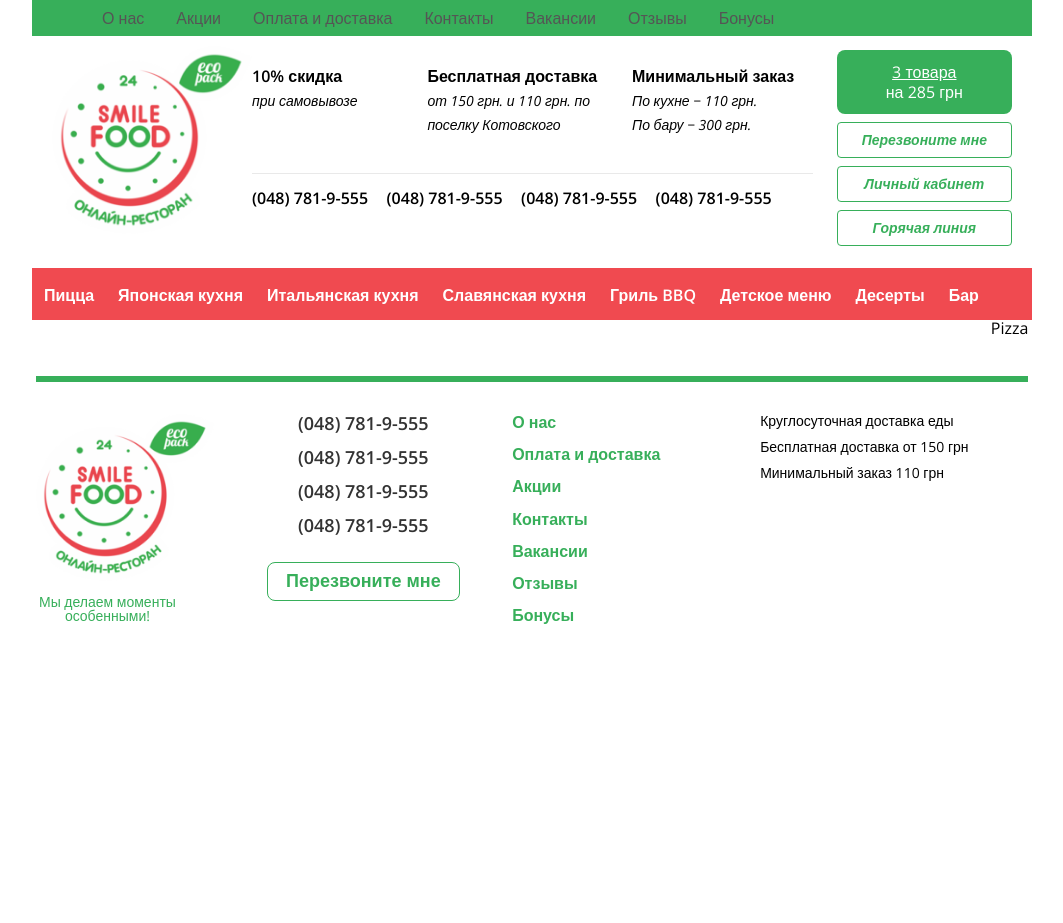
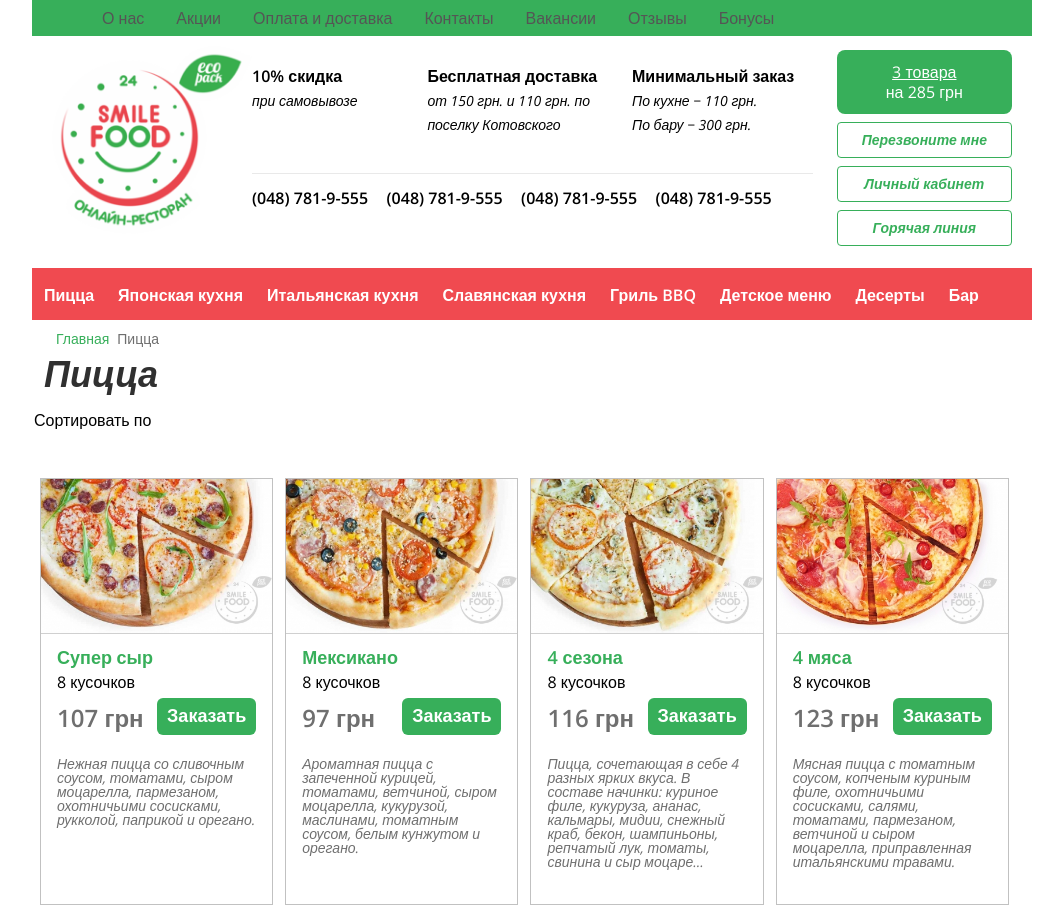
Before and after one commit to Alex-Schweiz/food-delivery-react, a React app: page /menu/pizza in a window 1280 px wide. Shown: the top 923 px of the page, without its empty margins (108-1171 px from the left). Before the commit the page ends 800 px from the top, so only its background shows below. Built offline with nearby package versions, Linux system fonts and the light colour scheme.

Commit message:
Added some components to menu page

```diff
--- a/src/components/ChiefRecommends/Recommendation/RecommendationTab/RecommendationTab.css
+++ b/src/components/ChiefRecommends/Recommendation/RecommendationTab/RecommendationTab.css
@@ -1,6 +1,3 @@
-.RecommendationTab {
-}
-
 .Tab {
     overflow: hidden;
     border: 1px solid #ccc;
@@ -24,7 +21,3 @@
     background-color: #37af5a;
     color: #fff;
 }
-
-.TabLink {
-
-}
--- a/src/components/ChiefRecommends/Recommendation/RecommendationTab/RecommendationTab.js
+++ b/src/components/ChiefRecommends/Recommendation/RecommendationTab/RecommendationTab.js
@@ -9,7 +9,7 @@ const recommendationTab = (props) => (
         <button
           key={category.id}
           onClick={() => props.selectedCategory(category.id)}
-          className={classes.TabLink}>{category.title}</button>
+          >{category.title}</button>
       ))}
     </div>
   </div>
--- a/src/components/DishCard/DishCard.css
+++ b/src/components/DishCard/DishCard.css
@@ -3,6 +3,8 @@
     border: 1px solid rgba(100,100,100,0.4);
     min-height: 425px;
     transition: .4s;
+    margin-bottom: 20px;
+    margin-right: 12px;
 }
 
 .DishCard:hover {
--- /dev/null
+++ b/src/components/MenuPage/MenuPage.css
@@ -0,0 +1,21 @@
+.MenuPage h1 {
+    color: #303030;
+    font-style: italic;
+    font-size: 36px;
+    font-weight: 600;
+    padding-left: 12px;
+}
+
+.MenuSortablePanel {
+    height: 42px;
+    margin: 20px 2px;
+    background-color: #fff;
+}
+
+.DishesContainer {
+    margin: 24px 8px;
+    display: flex;
+    justify-content: flex-start;
+    flex-wrap: wrap;
+    align-items: flex-start;
+}
--- a/src/components/MenuPage/MenuPage.js
+++ b/src/components/MenuPage/MenuPage.js
@@ -1,9 +1,76 @@
-import React from 'react';
+import React, {Component} from 'react';
 
-const menuPage = () => (
-  <div>
-    <h2>Pizza</h2>
-  </div>
-);
+import classes from './MenuPage.css';
+import Breadcrumbs from '../UI/Breadcrumbs/Breadcrumbs';
+import DishCard from '../DishCard/DishCard';
+
+class menuPage extends Component {
+  state = {
+    menuDishes: [
+      {
+        title: "Супер сыр",
+        img: "/img/menu/pizza/super-cheese.jpg",
+        numberOfPieces: 8,
+        price: 107,
+        description: "Нежная пицца со сливочным соусом, томатами, сыром моцарелла, пармезаном, охотничьими сосисками, рукколой, паприкой и орегано."
+      }, {
+        title: "Мексикано",
+        img: "/img/menu/pizza/mexicano.jpg",
+        numberOfPieces: 8,
+        price: 97,
+        description: "Ароматная пицца с запеченной курицей, томатами, ветчиной, сыром моцарелла, кукурузой, маслинами, томатным соусом, белым кунжутом и орегано."
+      }, {
+        title: "4 сезона",
+        img: "/img/menu/pizza/four-seasons.jpg",
+        numberOfPieces: 8,
+        price: 116,
+        description: "Пицца, сочетающая в себе 4 разных ярких вкуса. В составе начинки: куриное филе, кукуруза, ананас, кальмары, мидии, снежный краб, бекон, шампиньоны, репчатый лук, томаты, свинина и сыр моцаре..."
+      }, {
+        title: "4 мяса",
+        img: "/img/menu/pizza/four-meats.jpg",
+        numberOfPieces: 8,
+        price: 123,
+        description: "Мясная пицца с томатным соусом, копченым куриным филе, охотничьими сосисками, салями, томатами, пармезаном, ветчиной и сыром моцарелла, приправленная итальянскими травами."
+      }, {
+        title: "4 мяса",
+        img: "/img/menu/pizza/four-meats.jpg",
+        numberOfPieces: 8,
+        price: 123,
+        description: "Мясная пицца с томатным соусом, копченым куриным филе, охотничьими сосисками, салями, томатами, пармезаном, ветчиной и сыром моцарелла, приправленная итальянскими травами."
+      }, {
+        title: "4 мяса",
+        img: "/img/menu/pizza/four-meats.jpg",
+        numberOfPieces: 8,
+        price: 123,
+        description: "Мясная пицца с томатным соусом, копченым куриным филе, охотничьими сосисками, салями, томатами, пармезаном, ветчиной и сыром моцарелла, приправленная итальянскими травами."
+      }, {
+        title: "4 мяса",
+        img: "/img/menu/pizza/four-meats.jpg",
+        numberOfPieces: 8,
+        price: 123,
+        description: "Мясная пицца с томатным соусом, копченым куриным филе, охотничьими сосисками, салями, томатами, пармезаном, ветчиной и сыром моцарелла, приправленная итальянскими травами."
+      }
+    ]
+  };
+
+  render() {
+    return (
+      <div className={classes.MenuPage}>
+        <Breadcrumbs/>
+        <h1>Пицца</h1>
+        <div className={classes.MenuSortablePanel}>
+          <h2>Сортировать по</h2>
+        </div>
+        <div className={classes.DishesContainer}>
+          {this.state.menuDishes.map((dish,i) => (
+            <DishCard
+              key={i}
+              dishContent={dish} />
+          ))}
+        </div>
+      </div>
+    )
+  }
+}
 
 export default menuPage;
--- a/src/components/RedMenu/RedMenu.css
+++ b/src/components/RedMenu/RedMenu.css
@@ -25,7 +25,7 @@
     padding: 12px 16px;
     height: 28px;
     width: 968px;
-    position: fixed;
+    position: absolute;
     z-index: 10;
 }
 
--- /dev/null
+++ b/src/components/UI/Breadcrumbs/Breadcrumbs.css
@@ -0,0 +1,24 @@
+.Breadcrumbs {
+    padding: 10px 16px;
+    list-style: none;
+}
+
+.Breadcrumbs li {
+    display: inline;
+    padding-left: 8px;
+    font-size: 14px;
+}
+
+.BreadcrumbAnchor {
+    color: #37af5a;
+    text-decoration: none;
+}
+
+.BreadcrumbActive {
+    color: #6f6f6f;
+    text-decoration: none;
+}
+
+.BreadcrumbAnchor:hover {
+    text-decoration: underline;
+}
--- /dev/null
+++ b/src/components/UI/Breadcrumbs/Breadcrumbs.js
@@ -0,0 +1,16 @@
+import React from 'react';
+
+import classes from './Breadcrumbs.css';
+
+const breadCrumbs = (props) => (
+  <ul className={classes.Breadcrumbs}>
+    <li>
+      <a className={classes.BreadcrumbAnchor} href="/">Главная</a>
+    </li>
+    <li>
+      <a className={classes.BreadcrumbActive} href="/">Пицца</a>
+    </li>
+  </ul>
+);
+
+export default breadCrumbs;
```
